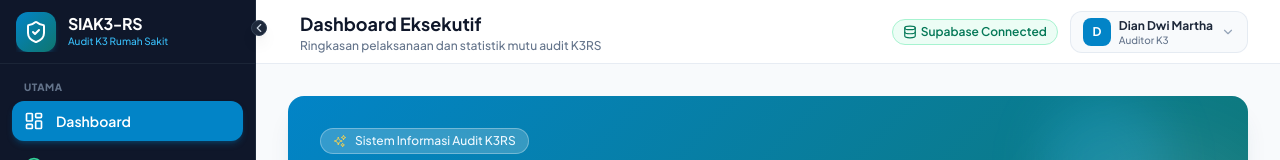
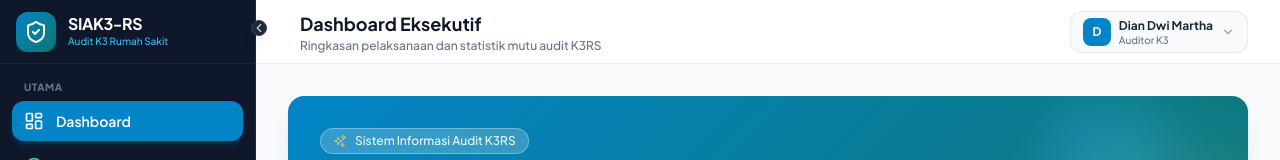
Before and after one commit to ildakurnia/SIAK3-RS, a React (Vite) app: page / in a window 1280 px wide. Shown: the top 160 px of the page. Built offline with nearby package versions, Linux system fonts and the light colour scheme; no server answers; the database is empty.

Commit message:
style: hide supabase status badge from header

```diff
--- a/src/components/Header.tsx
+++ b/src/components/Header.tsx
@@ -1,8 +1,7 @@
 import React, { useState, useRef, useEffect } from 'react';
 import { User } from '../types';
 import { NavView } from './Sidebar';
-import { Database, LogOut, ChevronDown, User as UserIcon, Bell, Menu } from 'lucide-react';
-import { isSupabaseConfigured } from '../lib/supabase';
+import { LogOut, ChevronDown, User as UserIcon, Bell, Menu } from 'lucide-react';
 
 interface HeaderProps {
   currentView: NavView;
@@ -72,18 +71,7 @@ export const Header: React.FC<HeaderProps> = ({
       {/* Right Actions & User Profile */}
       <div className="flex items-center space-x-3">
 
-        {/* Status Cloud Database Tag */}
-        <div
-          className={`flex items-center space-x-1 px-2.5 py-1 rounded-full text-xs font-semibold border ${
-            isSupabaseConfigured
-              ? 'bg-emerald-50 text-emerald-700 border-emerald-200'
-              : 'bg-amber-50 text-amber-700 border-amber-200'
-          }`}
-          title={isSupabaseConfigured ? 'Terhubung ke Cloud Supabase' : 'Mode Offline / Local DB'}
-        >
-          <Database className="w-3.5 h-3.5" />
-          <span className="hidden sm:inline">{isSupabaseConfigured ? 'Supabase Connected' : 'Local DB'}</span>
-        </div>
+
 
         {/* User Profile Dropdown */}
         <div className="relative" ref={dropdownRef}>
```
